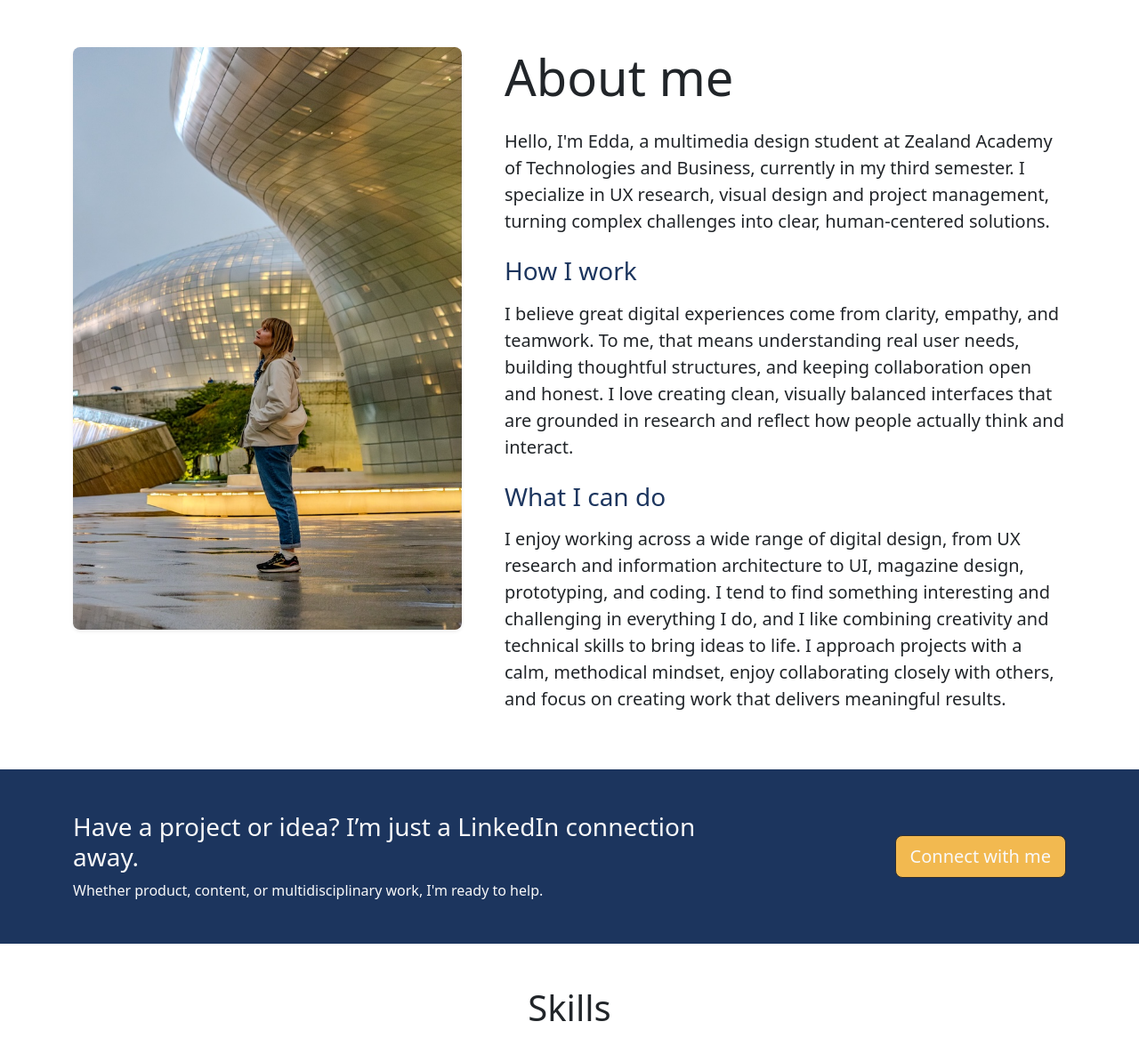
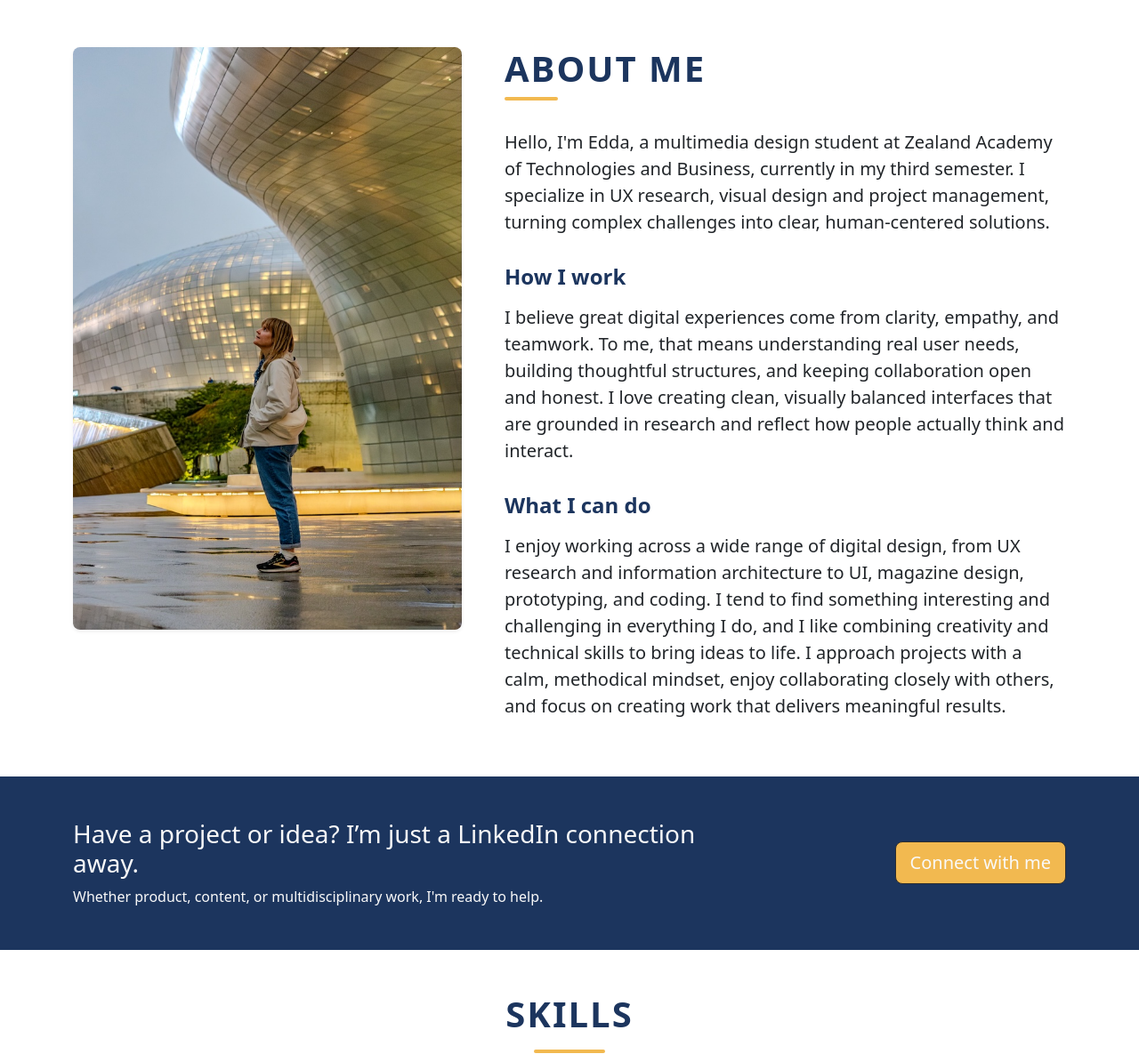
Before and after one commit to eddaosk/portfolio, a website: page about.html in a window 1280 px wide. Shown: the part 61-1255 px from the top of the page at 89% size. Drawn offline with nearby package versions, Linux system fonts and the light colour scheme.

Commit message:
styling changes to about me - for brand consistency

```diff
--- a/about.html
+++ b/about.html
@@ -40,20 +40,20 @@
         </nav>
 
         <!-- Bio -->
-        <section class="py-5">
+        <section class="py-5 about-intro">
             <div class="container">
                 <div class="row align-items-start g-3 g-lg-5">
                     <div class="col-md-5 text-center">
                         <img src="img/edda.jpg" alt="Portrait of Edda Ósk Óskarsdóttir" class="img-fluid rounded-3 shadow-sm about-portrait" loading="lazy" />
                     </div>
                     <div class="col-md-7">
-                        <h1 class="display-4 mb-4">About me</h1>
+                        <h1>About me</h1>
                         <p class="fs-5 mb-4">Hello, I'm Edda, a multimedia design student at Zealand Academy of Technologies and Business, currently in my third semester. I specialize in UX research, visual design and project management, turning complex challenges into clear, human-centered solutions.</p>
 
-                        <h2 class="h3 text-primary mt-4 mb-3">How I work</h2>
+                        <h2>How I work</h2>
                         <p class="fs-5 mb-4">I believe great digital experiences come from clarity, empathy, and teamwork. To me, that means understanding real user needs, building thoughtful structures, and keeping collaboration open and honest. I love creating clean, visually balanced interfaces that are grounded in research and reflect how people actually think and interact.</p>
 
-                        <h2 class="h3 text-primary mt-4 mb-3">What I can do</h2>
+                        <h2>What I can do</h2>
                         <p class="fs-5">I enjoy working across a wide range of digital design, from UX research and information architecture to UI, magazine design, prototyping, and coding. I tend to find something interesting and challenging in everything I do, and I like combining creativity and technical skills to bring ideas to life. I approach projects with a calm, methodical mindset, enjoy collaborating closely with others, and focus on creating work that delivers meaningful results.</p>
                     </div>
                 </div>
@@ -78,7 +78,7 @@
             <div class="container">
                 <div class="row mb-4">
                     <div class="col-lg-8 mx-auto text-center">
-                        <h2 class="h1 mb-3">Skills</h2>
+                        <h2>Skills</h2>
                     </div>
                 </div>
                 <div class="row g-4 mb-5">
@@ -107,7 +107,7 @@
             <div class="container">
                 <div class="row mb-4">
                     <div class="col-lg-8 mx-auto text-center">
-                        <h2 class="h1 mb-3">Tools & Software</h2>
+                        <h2>Tools & Software</h2>
                     </div>
                 </div>
                 <div class="row g-4 justify-content-center align-items-center">
--- a/scss/main.scss
+++ b/scss/main.scss
@@ -17,6 +17,32 @@ $color-footer-bg: #e9dcc9; // Beige
 /* ==============================
    Projects section
 ============================== */
+.projects {
+    // 1. PAGE TITLE STYLING
+    h1 {
+        font-family: var(--font-heading);
+        font-weight: 700; // Bold
+        color: $color-primary; // Navy Blue
+        text-transform: uppercase;
+        letter-spacing: 0.05em;
+        position: relative;
+        display: inline-block;
+
+        // *** SPACING FIX ***
+        margin-bottom: 4rem; // Huge gap below the title (approx 64px)
+
+        // Gold Underline
+        &::after {
+            content: "";
+            display: block;
+            width: 80px;
+            height: 4px;
+            background-color: $color-accent;
+            margin: 1.5rem auto 0; // Space between text and line
+            border-radius: 2px;
+        }
+    }
+}
 // Project Row Layout
 .project-row {
     // 1. DEFAULT SEPARATION (For Odd Rows)
@@ -419,6 +445,76 @@ blockquote {
     }
 }
 
+/* ==============================
+   About Page Headers
+============================== */
+
+// 1. MAIN TITLE ("About Me") - Left Aligned
+// Matches the project page brand, but aligned to the text
+.about-intro h1 {
+    font-family: var(--font-heading);
+    font-weight: 700; // Bold
+    color: $color-primary; // Navy
+    text-transform: uppercase;
+    letter-spacing: 0.05em;
+    position: relative;
+    display: inline-block;
+    margin-bottom: 2rem;
+
+    // Gold Underline (Left Aligned)
+    &::after {
+        content: "";
+        display: block;
+        width: 60px;
+        height: 4px;
+        background-color: $color-accent; // Gold
+        margin-top: 0.5rem; // Space below text
+        border-radius: 2px;
+    }
+}
+
+// 2. SUB-HEADINGS ("How I work", "What I can do")
+.about-intro h2 {
+    font-family: var(--font-heading);
+    color: $color-primary;
+    font-weight: 700;
+    font-size: 1.5rem; // Clear hierarchy (smaller than H1)
+    margin-top: 2rem;
+    margin-bottom: 1rem;
+    // No underline for these sub-points
+}
+
+// 3. CENTERED SECTION TITLES ("Skills", "Tools")
+// These behave like the "My Projects" title (Centered)
+.skill-section h2,
+.tools-section h2 {
+    font-family: var(--font-heading);
+    font-weight: 700;
+    color: $color-primary;
+    text-transform: uppercase;
+    letter-spacing: 0.05em;
+    font-size: 2.5rem; // Large section impact
+    position: relative;
+    display: inline-block;
+    margin-bottom: 4rem; // Good separation from content
+
+    // Gold Underline (Centered)
+    &::after {
+        content: "";
+        display: block;
+        width: 80px;
+        height: 4px;
+        background-color: $color-accent;
+        margin: 1rem auto 0; // Auto margin centers it
+        border-radius: 2px;
+    }
+
+    // Responsive size
+    @include media-breakpoint-down(md) {
+        font-size: 2rem;
+    }
+}
+
 .btn-primary {
     background-color: $color-accent;
     border-color: $color-text;
```
Also changed, not shown: projects.html (+1 -1 lines), css/main.css, 1 other file.
